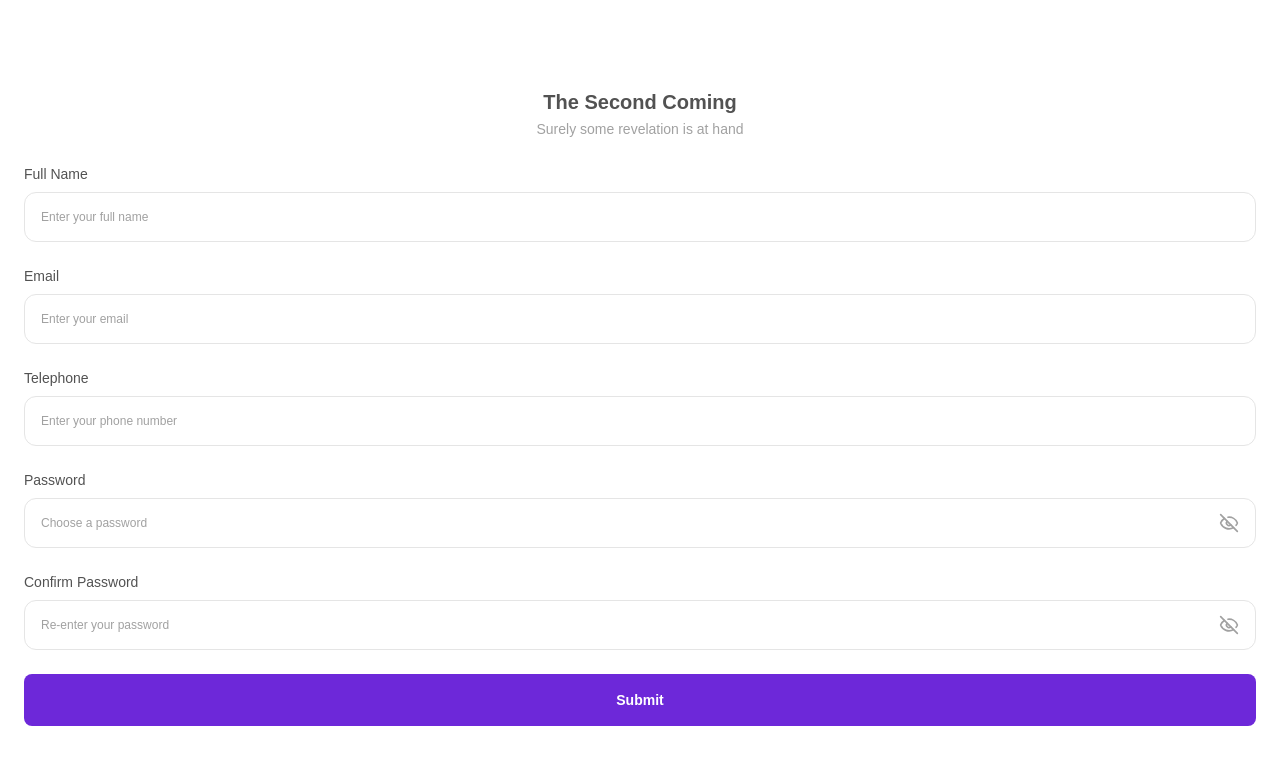
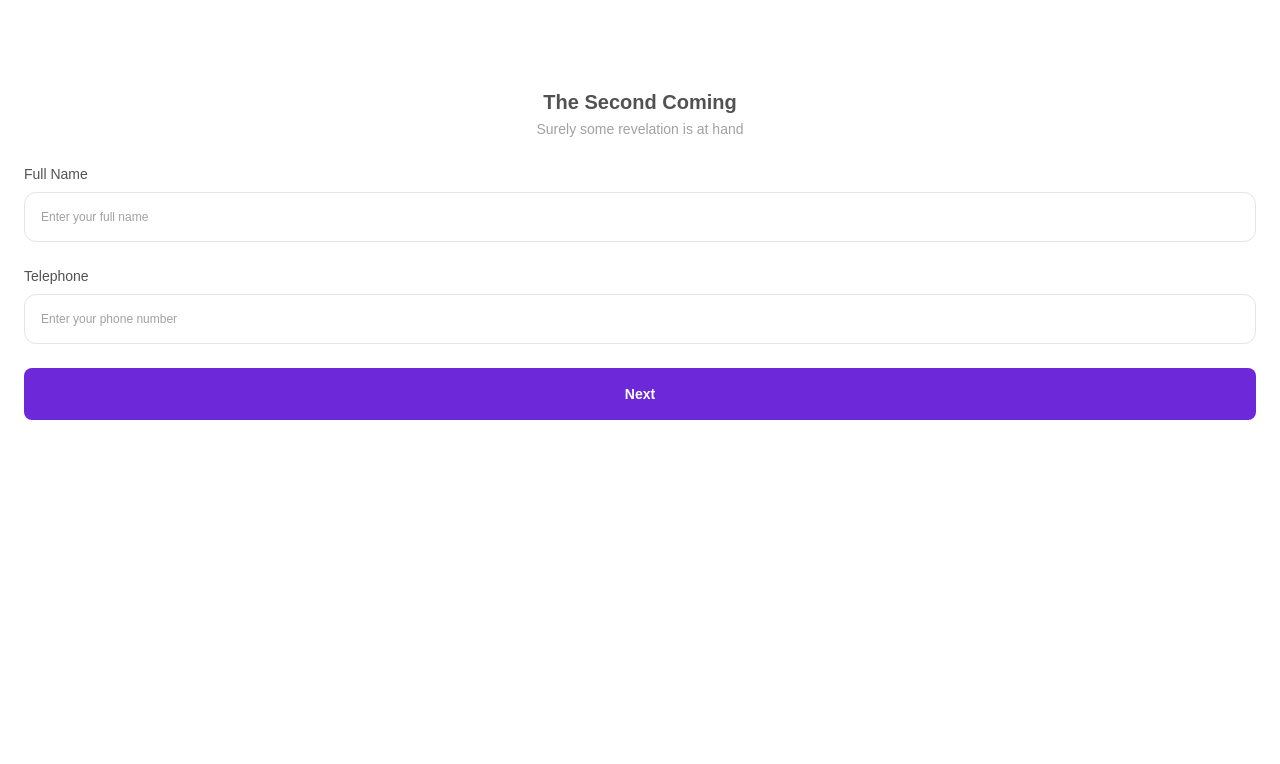
Before and after one commit to Jeremiah-Olatunde/qdgyh0og, a React (Vite) app: page / in a window 1280 px wide. Shown: the top 764 px of the page. Built offline with nearby package versions, Linux system fonts and the light colour scheme.

Commit message:
feat(ui): extend core

```diff
--- a/src/app/index.tsx
+++ b/src/app/index.tsx
@@ -1,58 +1,69 @@
 import { useState } from "react";
 
-import { Input } from "@/components/form/core/input";
-import * as Field from "@/components/form/core/field";
-import * as Fieldset from "@/components/form/core/fieldset";
-import { Form } from "@/components/form/core/form";
+import { Form, Stage, Header, Input, Label, Field } from "@/components/form/";
 import { Badge } from "@/components/badge";
 import { Button } from "@/components/button";
 import { TogglePassword } from "@/components/toggle-password";
 
 export function App() {
   const [passwordVisible, setPasswordVisible] = useState(false);
+  const [stage, setStage] = useState("stage-one");
 
   return (
     <section className="p-6">
       <section className="py-16 flex flex-col gap-4">
-        <Form>
-          <Fieldset.Root>
-            <Fieldset.Legend
+        <Form stage={stage} onStageChange={setStage}>
+          <Stage name="stage-one">
+            <Header
               title="The Second Coming"
               description="Surely some revelation is at hand"
             />
 
-            <Field.Root name="name">
-              <Field.Label>Full Name</Field.Label>
+            <Field name="name">
+              <Label>Full Name</Label>
               <Input
                 autoComplete="name"
                 color="neutral"
                 placeholder="Enter your full name"
                 type="text"
               />
-            </Field.Root>
+            </Field>
 
-            <Field.Root name="email">
-              <Field.Label>Email </Field.Label>
+            <Field name="telephone">
+              <Label>Telephone</Label>
+              <Input
+                autoComplete="tel-national"
+                color="neutral"
+                placeholder="Enter your phone number"
+                type="tel"
+              />
+            </Field>
+
+            <Button handleClick={() => setStage("stage-two")} type="button">
+              <Badge color="purple" size="lg">
+                Next
+              </Badge>
+            </Button>
+          </Stage>
+
+          <Stage name="stage-two">
+            <Header
+              title="The Second Coming"
+              description="Surely some revelation is at hand"
+            />
+
+            <Field name="email">
+              <Label>Email</Label>
               <Input
                 autoComplete="email"
                 color="neutral"
                 placeholder="Enter your email"
                 type="email"
               />
-            </Field.Root>
+            </Field>
 
-            <Field.Root name="telephone">
-              <Field.Label>Telephone</Field.Label>
-              <Input
-                autoComplete="tel-national"
-                color="neutral"
-                placeholder="Enter your phone number"
-                type="tel"
-              />
-            </Field.Root>
-
-            <Field.Root name="password">
-              <Field.Label>Password</Field.Label>
+            <Field name="password">
+              <Label>Password</Label>
               <Input
                 autoComplete="current-password"
                 color="neutral"
@@ -64,10 +75,10 @@ export function App() {
                   onPressedChanged={setPasswordVisible}
                 />
               </Input>
-            </Field.Root>
+            </Field>
 
-            <Field.Root name="confirm-password">
-              <Field.Label>Confirm Password</Field.Label>
+            <Field name="confirm-password">
+              <Label>Confirm Password</Label>
               <Input
                 autoComplete="current-password"
                 color="neutral"
@@ -79,14 +90,22 @@ export function App() {
                   onPressedChanged={setPasswordVisible}
                 />
               </Input>
-            </Field.Root>
+            </Field>
 
-            <Button handleClick={() => {}} type="submit">
-              <Badge color="purple" size="lg">
-                Submit
-              </Badge>
-            </Button>
-          </Fieldset.Root>
+            <div className="flex gap-2">
+              <Button handleClick={() => setStage("stage-one")} type="button">
+                <Badge color="neutral" size="lg">
+                  Back
+                </Badge>
+              </Button>
+
+              <Button handleClick={() => {}} type="submit">
+                <Badge color="purple" size="lg">
+                  Submit
+                </Badge>
+              </Button>
+            </div>
+          </Stage>
         </Form>
       </section>
     </section>
--- a/src/components/badge/index.tsx
+++ b/src/components/badge/index.tsx
@@ -7,8 +7,8 @@ const base = tw`w-full flex items-center justify-center font-sora font-semibold
 
 const red = tw`bg-red-600 text-white`;
 const purple = tw`bg-primary text-white`;
-const yellow = tw`bg-secondary text-black`;
-const neutral = tw`bg-neutral-100 text-black`;
+const yellow = tw`bg-secondary text-neutral-600`;
+const neutral = tw`bg-neutral-100 text-neutral-600`;
 
 const sm = tw`rounded-sm px-3 py-1 text-xxs`;
 const md = tw`rounded-md p-2 text-xs`;
--- /dev/null
+++ b/src/components/form/index.tsx
@@ -0,0 +1,46 @@
+import { Tabs as BuiTabs } from "@base-ui-components/react/tabs";
+
+import { Form as CoreForm } from "./core/form";
+import * as CoreFieldset from "./core/fieldset";
+
+import type { PropsWithChildren } from "react";
+
+type FormProps = {
+  stage: string;
+  onStageChange: (stage: string) => void;
+};
+
+export function Form({
+  children,
+  stage,
+  onStageChange,
+}: PropsWithChildren<FormProps>) {
+  return (
+    <CoreForm>
+      <BuiTabs.Root value={stage} onValueChange={onStageChange}>
+        {children}
+      </BuiTabs.Root>
+    </CoreForm>
+  );
+}
+
+type StageProps = {
+  name: string;
+};
+
+export function Stage({ children, name }: PropsWithChildren<StageProps>) {
+  return (
+    <BuiTabs.Panel value={name}>
+      <CoreFieldset.Root>{children}</CoreFieldset.Root>
+    </BuiTabs.Panel>
+  );
+}
+
+type HeaderProps = Record<"title" | "description", string>;
+
+export function Header({ title, description }: HeaderProps) {
+  return <CoreFieldset.Legend title={title} description={description} />;
+}
+
+export { Input } from "./core/input";
+export { Label, Root as Field } from "./core/field";
```
